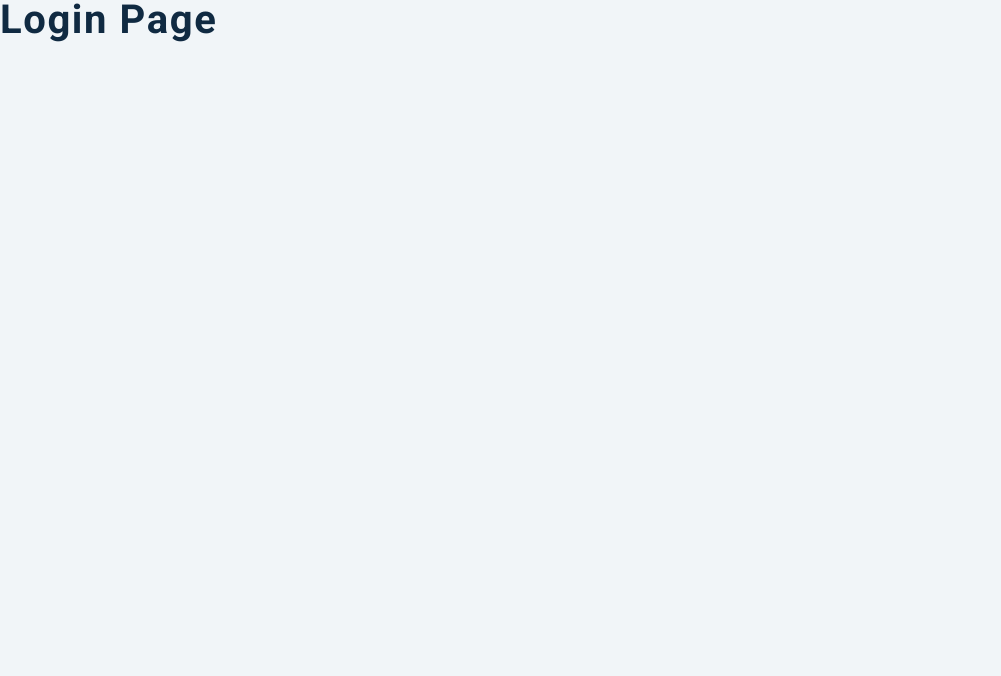
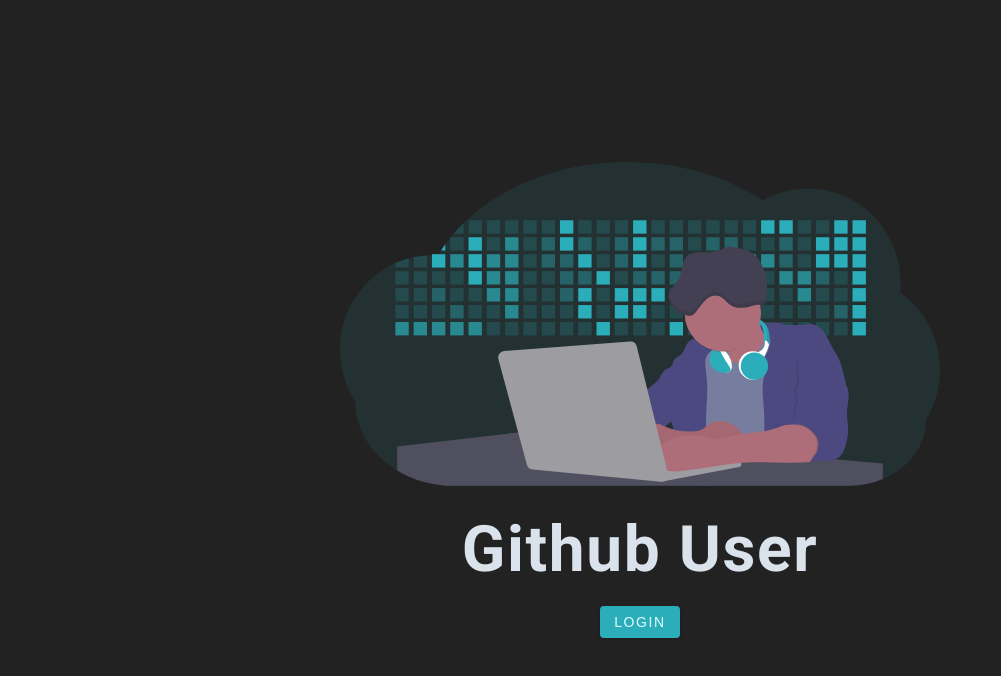
Before and after one commit to rjgupta/react-github-search-users, a React (Create React App) app: page /login in a window 1280 px wide. Shown: the top 676 px of the page, without its empty margins (0-1001 px from the left). Built offline with nearby package versions, Linux system fonts and the light colour scheme.

Commit message:
login page basic design complete

```diff
--- a/src/pages/Login.js
+++ b/src/pages/Login.js
@@ -3,12 +3,21 @@
 import styled from 'styled-components';
 import loginImg from '../images/login-img.svg';
 const Login = () => {
-  return <h2>login page</h2>;
+  return (
+    <Wrapper>
+      <div className='container'>
+        <img src={loginImg} alt='github user' />
+        <h1>github user</h1>
+        <button className='btn'>login</button>
+      </div>
+    </Wrapper>
+  )
 };
 const Wrapper = styled.section`
   min-height: 100vh;
   display: grid;
   place-items: center;
+  background: var(--clr-black);
   .container {
     width: 90vw;
     max-width: 600px;
@@ -19,6 +28,7 @@
   }
   h1 {
     margin-bottom: 1.5rem;
+    color: var(--clr-grey-9);
   }
 `;
 export default Login;
```
